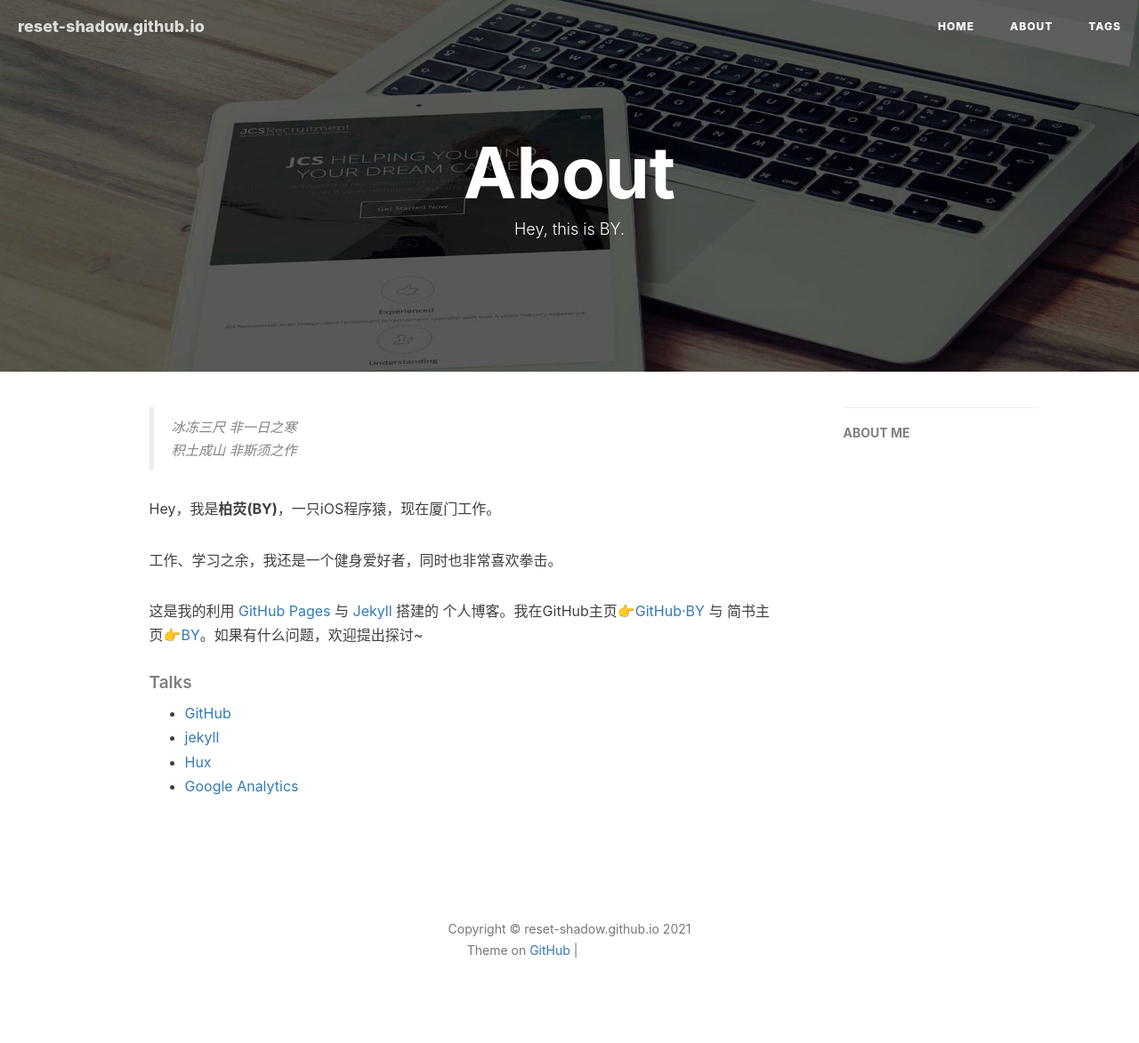
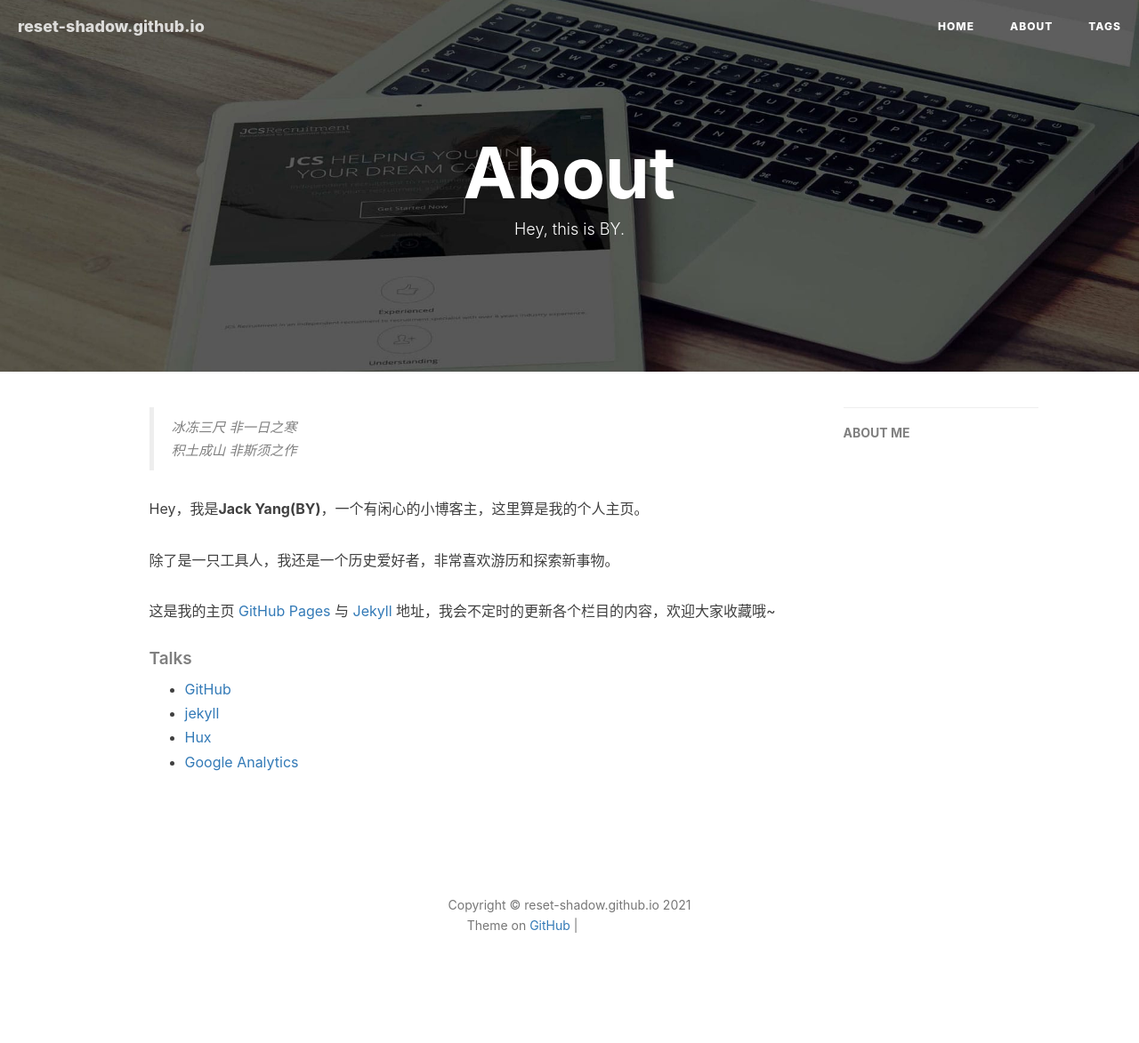
Before and after one commit to reset-shadow/reset-shadow.github.io, a Jekyll site: the page built from about.html, in a window 1280 px wide. Shown: the whole page at 89% size. Built offline with Jekyll 4.4.1, drawn with Linux system fonts in a browser that asks for light colours; nearby versions of some CDN libraries; comment, search, counter and statistics services are not loaded; after the commit the page ends 1145 px from its top, so only the background shows below that; grey boxes are pictures that could not be loaded.

Commit message:
update 404

```diff
--- a/404.html
+++ b/404.html
@@ -9,6 +9,9 @@ permalink: /404.html
 <!-- Page Header -->
 <header class="intro-header" style="background-image: url('{{ site.baseurl }}/{% if page.header-img %}{{ page.header-img }}{% else %}{{ site.header-img }}{% endif %}')">
 	<div class="container">
+		<div class="frame">
+		 	<frame src="clock.html">
+		</div>
 		<div class="row">
 			<div class="col-lg-8 col-lg-offset-2 col-md-10 col-md-offset-1">
 				<div class="site-heading" id="tag-heading">
--- a/about.html
+++ b/about.html
@@ -18,11 +18,11 @@ header-img: "img/post-bg-rwd.jpg"
     <blockquote><p>冰冻三尺 非一日之寒<br>
     积土成山 非斯须之作</p></blockquote>
 
-    <p>Hey，我是<strong>柏荧(BY)</strong>，一只iOS程序猿，现在厦门工作。</p>
+    <p>Hey，我是<strong>Jack Yang(BY)</strong>，一个有闲心的小博客主，这里算是我的个人主页。</p>
 
-    <p>工作、学习之余，我还是一个健身爱好者，同时也非常喜欢拳击。</p>
+    <p>除了是一只工具人，我还是一个历史爱好者，非常喜欢游历和探索新事物。</p>
 
-    <p>这是我的利用 <a href="https://pages.github.com/">GitHub Pages</a> 与 <a href="http://jekyll.com.cn/">Jekyll</a> 搭建的 个人博客。我在GitHub主页<a href="https://github.com/qiubaiying">👉GitHub·BY</a> 与 简书主页<a href="https://http://www.jianshu.com/u/e71990ada2fd">👉BY</a>。如果有什么问题，欢迎提出探讨~</p>
+    <p>这是我的主页 <a href="https://pages.github.com/">GitHub Pages</a> 与 <a href="https://www.doneyoung.cn/">Jekyll</a> 地址，我会不定时的更新各个栏目的内容，欢迎大家收藏哦~</p>
 
     <p></p>
 
```
Also changed, not shown: sw.js (added, +148 -0 lines), README.md.
